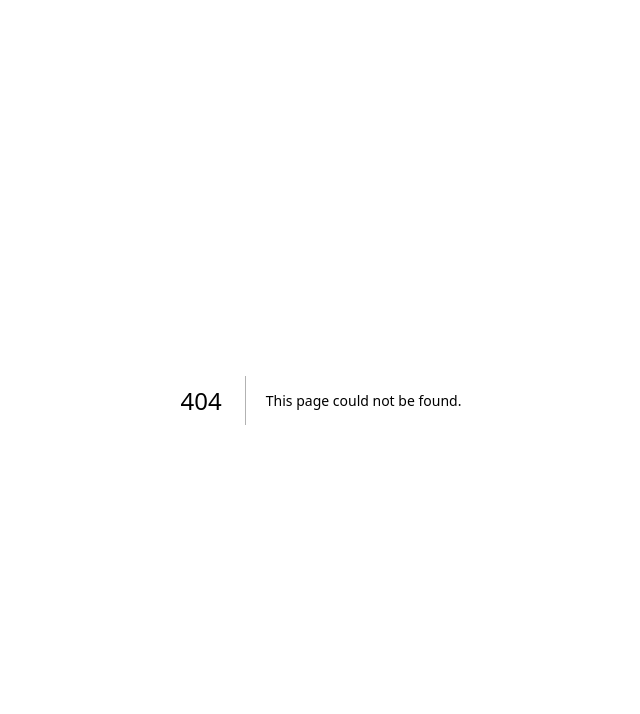
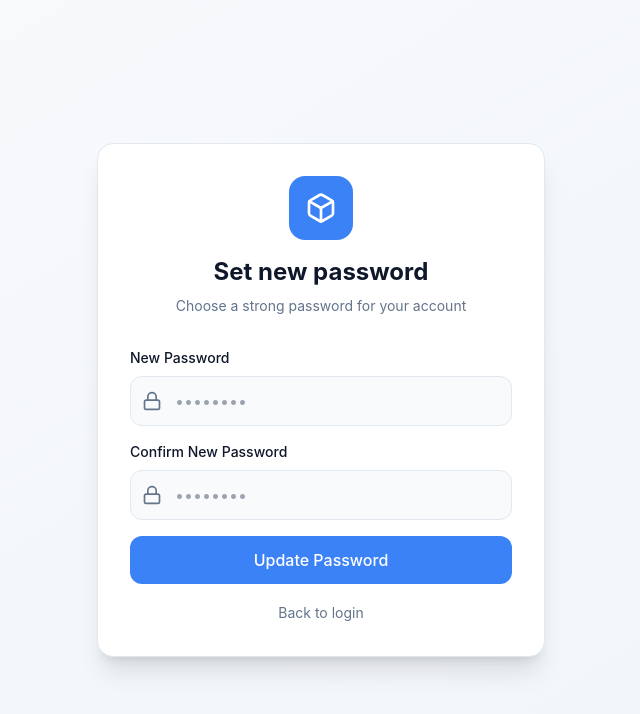
Before and after one commit to nicks212/Cubio, a Next.js app: page /auth/reset-password in a window 1280 px wide. Before the commit this address had no page. Shown: the top 714 px of the page, without its empty margins (319-959 px from the left). Built offline with nearby package versions, Linux system fonts and the light colour scheme.

Commit message:
fix: repair auth flow — admin client for register, callback/confirm routes, reset-password page, middleware bypass

```diff
--- a/src/app/auth/actions.ts
+++ b/src/app/auth/actions.ts
@@ -2,7 +2,7 @@
 
 import { revalidatePath } from 'next/cache';
 import { redirect } from 'next/navigation';
-import { createClient } from '@/lib/supabase/server';
+import { createClient, createAdminClient } from '@/lib/supabase/server';
 import { z } from 'zod';
 
 const loginSchema = z.object({
@@ -48,10 +48,10 @@ export async function register(_prev: unknown, formData: FormData) {
     return { error: parsed.error.issues[0]?.message ?? 'Validation error' };
   }
 
-  const supabase = await createClient();
+  const adminClient = await createAdminClient();
 
-  // Create company first
-  const { data: company, error: companyError } = await supabase
+  // Create company via admin client (user has no session yet — bypasses RLS)
+  const { data: company, error: companyError } = await adminClient
     .from('companies')
     .insert({ company_name: parsed.data.companyName })
     .select()
@@ -60,25 +60,24 @@ export async function register(_prev: unknown, formData: FormData) {
   if (companyError) return { error: 'Could not create company' };
 
   // Sign up user
+  const supabase = await createClient();
   const { data: authData, error: authError } = await supabase.auth.signUp({
     email: parsed.data.email,
     password: parsed.data.password,
-    options: {
-      data: {
-        full_name: parsed.data.fullName,
-        company_id: company.id,
-      },
-    },
   });
 
   if (authError) {
-    if (authError.message.includes('already registered')) return { error: 'Email already registered' };
+    // Roll back company creation
+    await adminClient.from('companies').delete().eq('id', company.id);
+    if (authError.message.toLowerCase().includes('already registered')) {
+      return { error: 'Email already registered' };
+    }
     return { error: 'Could not create account' };
   }
 
-  // Create profile record
+  // Upsert profile via admin client (auth trigger may have already created a bare row)
   if (authData.user) {
-    await supabase.from('profiles').upsert({
+    await adminClient.from('profiles').upsert({
       id: authData.user.id,
       email: parsed.data.email,
       full_name: parsed.data.fullName,
@@ -88,7 +87,14 @@ export async function register(_prev: unknown, formData: FormData) {
   }
 
   revalidatePath('/', 'layout');
-  redirect('/onboarding');
+
+  // If email confirmation is disabled, session exists immediately → go to onboarding
+  // If email confirmation is enabled, session is null → tell user to check email
+  if (authData.session) {
+    redirect('/onboarding');
+  } else {
+    redirect('/auth/verify-email');
+  }
 }
 
 export async function logout() {
@@ -104,9 +110,24 @@ export async function resetPassword(_prev: unknown, formData: FormData) {
 
   const supabase = await createClient();
   const { error } = await supabase.auth.resetPasswordForEmail(email, {
-    redirectTo: `${process.env.NEXT_PUBLIC_SITE_URL}/auth/reset-password`,
+    redirectTo: `${process.env.NEXT_PUBLIC_SITE_URL}/auth/callback?next=/auth/reset-password`,
   });
 
   if (error) return { error: 'Could not send reset email' };
   return { success: true };
 }
+
+export async function updatePassword(_prev: unknown, formData: FormData) {
+  const password = formData.get('password') as string;
+  const confirm = formData.get('confirmPassword') as string;
+
+  if (!password || password.length < 8) return { error: 'Password must be at least 8 characters' };
+  if (password !== confirm) return { error: 'Passwords do not match' };
+
+  const supabase = await createClient();
+  const { error } = await supabase.auth.updateUser({ password });
+  if (error) return { error: 'Could not update password' };
+
+  revalidatePath('/', 'layout');
+  redirect('/dashboard');
+}
--- /dev/null
+++ b/src/app/auth/callback/route.ts
@@ -0,0 +1,19 @@
+import { NextResponse, type NextRequest } from 'next/server';
+import { createClient } from '@/lib/supabase/server';
+
+// Handles PKCE code exchange — used by password reset emails and OAuth
+export async function GET(request: NextRequest) {
+  const { searchParams, origin } = new URL(request.url);
+  const code = searchParams.get('code');
+  const next = searchParams.get('next') ?? '/dashboard';
+
+  if (code) {
+    const supabase = await createClient();
+    const { error } = await supabase.auth.exchangeCodeForSession(code);
+    if (!error) {
+      return NextResponse.redirect(`${origin}${next}`);
+    }
+  }
+
+  return NextResponse.redirect(`${origin}/auth/login?error=auth_callback_failed`);
+}
--- /dev/null
+++ b/src/app/auth/confirm/route.ts
@@ -0,0 +1,21 @@
+import { NextResponse, type NextRequest } from 'next/server';
+import { type EmailOtpType } from '@supabase/supabase-js';
+import { createClient } from '@/lib/supabase/server';
+
+// Handles email confirmation links sent by Supabase (token_hash flow)
+export async function GET(request: NextRequest) {
+  const { searchParams, origin } = new URL(request.url);
+  const token_hash = searchParams.get('token_hash');
+  const type = searchParams.get('type') as EmailOtpType | null;
+  const next = searchParams.get('next') ?? '/onboarding';
+
+  if (token_hash && type) {
+    const supabase = await createClient();
+    const { error } = await supabase.auth.verifyOtp({ type, token_hash });
+    if (!error) {
+      return NextResponse.redirect(`${origin}${next}`);
+    }
+  }
+
+  return NextResponse.redirect(`${origin}/auth/login?error=email_confirmation_failed`);
+}
--- /dev/null
+++ b/src/app/auth/reset-password/page.tsx
@@ -0,0 +1,84 @@
+'use client';
+
+import { useActionState } from 'react';
+import Link from 'next/link';
+import { Box, Lock } from 'lucide-react';
+import { updatePassword } from '../actions';
+
+export default function ResetPasswordPage() {
+  const [state, action, pending] = useActionState(updatePassword, null);
+
+  return (
+    <div className="min-h-screen bg-gradient-to-br from-slate-50 to-slate-100 flex items-center justify-center p-4">
+      <div className="w-full max-w-md">
+        <div className="bg-white rounded-2xl shadow-xl border border-slate-200 p-8">
+          <div className="flex flex-col items-center mb-8">
+            <div className="w-16 h-16 bg-primary rounded-2xl flex items-center justify-center mb-4">
+              <Box className="w-8 h-8 text-white" />
+            </div>
+            <h1 className="text-2xl font-bold text-foreground">Set new password</h1>
+            <p className="text-muted-foreground mt-2 text-sm">Choose a strong password for your account</p>
+          </div>
+
+          {state?.error && (
+            <div className="mb-4 p-3 bg-red-50 border border-red-200 rounded-lg text-sm text-red-700">
+              {state.error}
+            </div>
+          )}
+
+          <form action={action} className="space-y-4">
+            <div>
+              <label htmlFor="password" className="block text-sm mb-2 text-foreground font-medium">
+                New Password
+              </label>
+              <div className="relative">
+                <Lock className="absolute left-3 top-1/2 -translate-y-1/2 w-5 h-5 text-muted-foreground" />
+                <input
+                  id="password"
+                  name="password"
+                  type="password"
+                  className="w-full pl-11 pr-4 py-3 bg-[var(--input-background)] border border-border rounded-lg focus:outline-none focus:ring-2 focus:ring-primary/50"
+                  placeholder="••••••••"
+                  minLength={8}
+                  required
+                />
+              </div>
+            </div>
+
+            <div>
+              <label htmlFor="confirmPassword" className="block text-sm mb-2 text-foreground font-medium">
+                Confirm New Password
+              </label>
+              <div className="relative">
+                <Lock className="absolute left-3 top-1/2 -translate-y-1/2 w-5 h-5 text-muted-foreground" />
+                <input
+                  id="confirmPassword"
+                  name="confirmPassword"
+                  type="password"
+                  className="w-full pl-11 pr-4 py-3 bg-[var(--input-background)] border border-border rounded-lg focus:outline-none focus:ring-2 focus:ring-primary/50"
+                  placeholder="••••••••"
+                  minLength={8}
+                  required
+                />
+              </div>
+            </div>
+
+            <button
+              type="submit"
+              disabled={pending}
+              className="w-full py-3 bg-primary text-white rounded-lg font-medium hover:bg-primary/90 transition-colors disabled:opacity-50 disabled:cursor-not-allowed"
+            >
+              {pending ? 'Updating...' : 'Update Password'}
+            </button>
+          </form>
+
+          <div className="mt-4 text-center">
+            <Link href="/auth/login" className="text-sm text-muted-foreground hover:text-foreground transition-colors">
+              Back to login
+            </Link>
+          </div>
+        </div>
+      </div>
+    </div>
+  );
+}
--- /dev/null
+++ b/src/app/auth/verify-email/page.tsx
@@ -0,0 +1,43 @@
+'use client';
+
+import Link from 'next/link';
+import { Box, Mail } from 'lucide-react';
+
+export default function VerifyEmailPage() {
+  return (
+    <div className="min-h-screen bg-gradient-to-br from-slate-50 to-slate-100 flex items-center justify-center p-4">
+      <div className="w-full max-w-md">
+        <div className="bg-white rounded-2xl shadow-xl border border-slate-200 p-8 text-center">
+          <div className="flex flex-col items-center mb-6">
+            <div className="w-16 h-16 bg-primary rounded-2xl flex items-center justify-center mb-4">
+              <Box className="w-8 h-8 text-white" />
+            </div>
+            <div className="w-14 h-14 bg-blue-50 rounded-full flex items-center justify-center mb-4">
+              <Mail className="w-7 h-7 text-primary" />
+            </div>
+            <h1 className="text-2xl font-bold text-foreground">Check your email</h1>
+            <p className="text-muted-foreground mt-2 text-sm leading-relaxed">
+              We sent a confirmation link to your email address.<br />
+              Click the link to activate your account.
+            </p>
+          </div>
+
+          <div className="bg-slate-50 rounded-lg p-4 text-sm text-muted-foreground mb-6">
+            Didn&apos;t receive the email? Check your spam folder, or{' '}
+            <Link href="/auth/register" className="text-primary hover:underline font-medium">
+              try again with a different address
+            </Link>
+            .
+          </div>
+
+          <Link
+            href="/auth/login"
+            className="block w-full py-3 text-center text-sm text-muted-foreground hover:text-foreground transition-colors"
+          >
+            Back to login
+          </Link>
+        </div>
+      </div>
+    </div>
+  );
+}
--- a/src/middleware.ts
+++ b/src/middleware.ts
@@ -26,7 +26,11 @@ export async function middleware(request: NextRequest) {
   const url = request.nextUrl.clone();
   const isDashboard = url.pathname.startsWith('/dashboard');
   const isOnboarding = url.pathname.startsWith('/onboarding');
-  const isAuth = url.pathname.startsWith('/auth');
+  // These auth routes must remain accessible even when logged in
+  const isAuthBypass = ['/auth/callback', '/auth/confirm', '/auth/reset-password'].some(p =>
+    url.pathname.startsWith(p)
+  );
+  const isAuth = url.pathname.startsWith('/auth') && !isAuthBypass;
   const isPublic = url.pathname === '/' || url.pathname.startsWith('/api');
 
   // Not logged in → redirect to login
```
Also changed, not shown: 1 other file (tests, documents, lock files or other folders).
